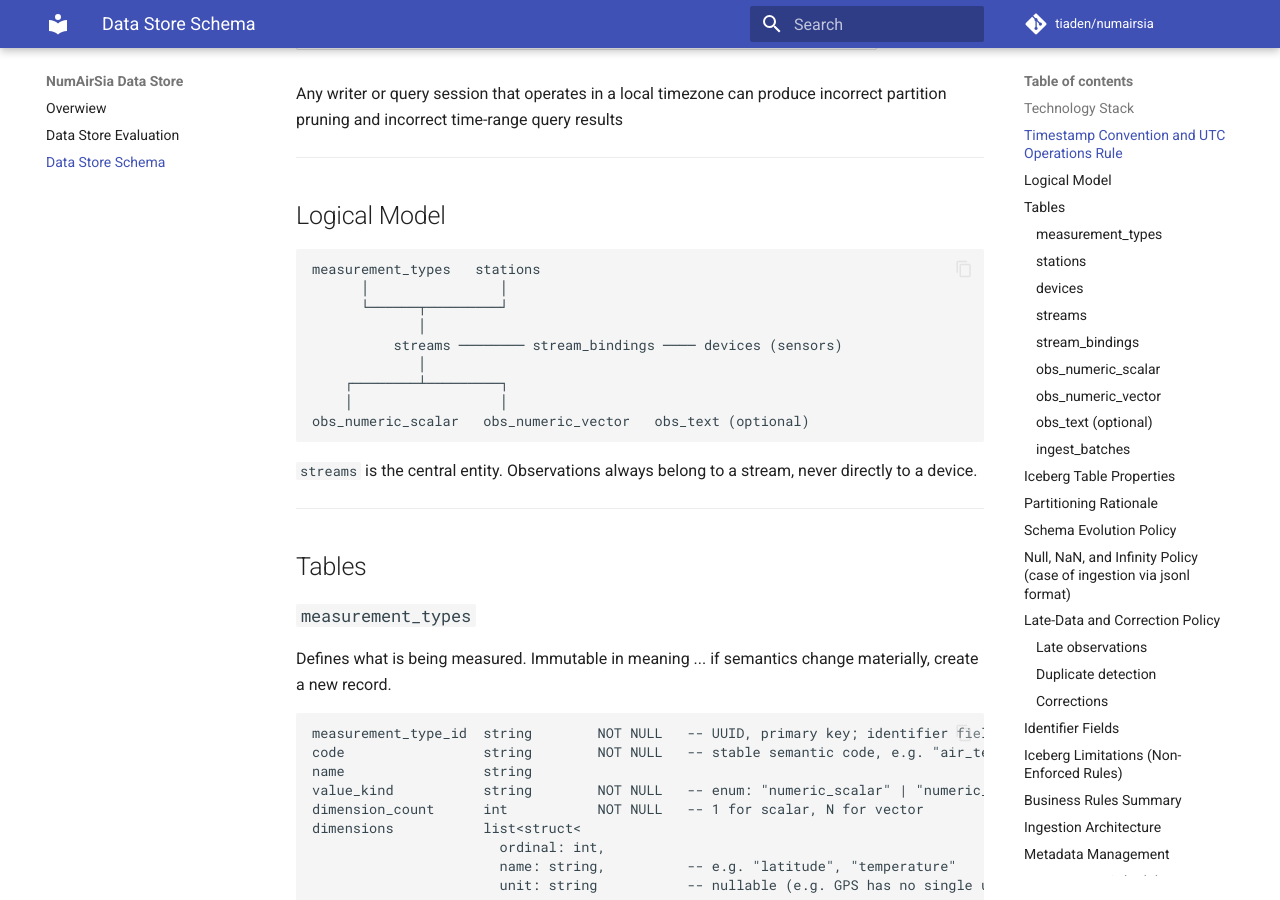
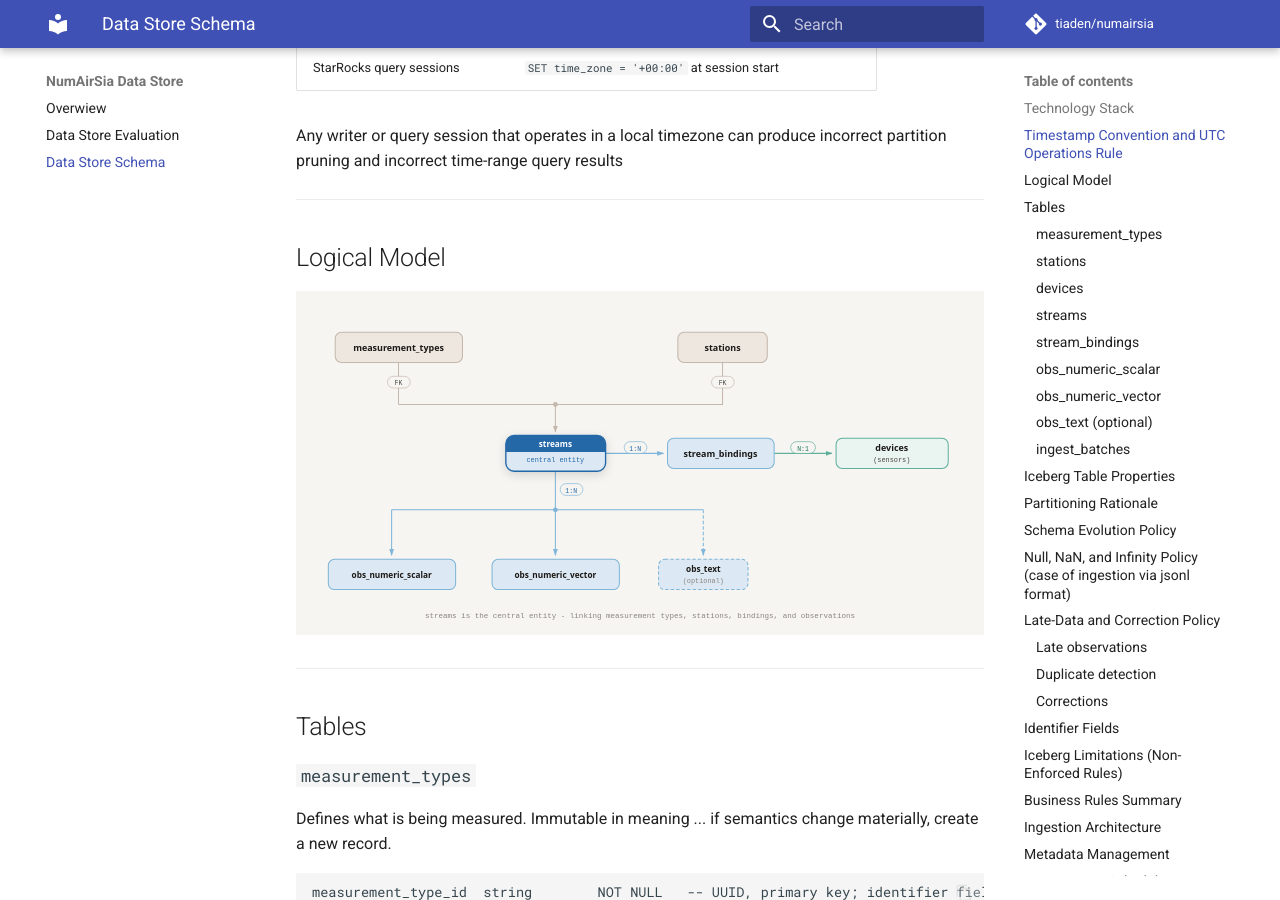
Before and after one commit to tiaden/numairsia, an MkDocs documentation site: the page built from docs/datastore-schema.md, in a window 1280 px wide and 900 px high, scrolled down 1746 px. Built offline with MkDocs 1.6.1 and Material for MkDocs 9.7.7, drawn with Linux system fonts in a browser that asks for light colours; comment, search, counter and statistics services are not loaded; some of the changed text lies outside the part shown.

Commit message:
- replaces table schema diagram with svg version - adds last update date to the top of the doc

````diff
--- a/docs/datastore-schema.md
+++ b/docs/datastore-schema.md
@@ -49,19 +51,7 @@ Any writer or query session that operates in a local timezone can produce incorr
 
 ## Logical Model
 
-```text
-measurement_types   stations
-      │                │
-      └──────┬─────────┘
-             │
-          streams ──────── stream_bindings ──── devices (sensors)
-             │
-    ┌────────┴─────────┐
-    │                  │
-obs_numeric_scalar   obs_numeric_vector   obs_text (optional)
-```
-
-`streams` is the central entity. Observations always belong to a stream, never directly to a device.
+![tables-schema](img/tables-schema.svg)
 
 ---
 
````
Also changed, not shown: other parts of docs/datastore-schema.md (+2 -0 lines), docs/img/tables-schema.svg (added).
